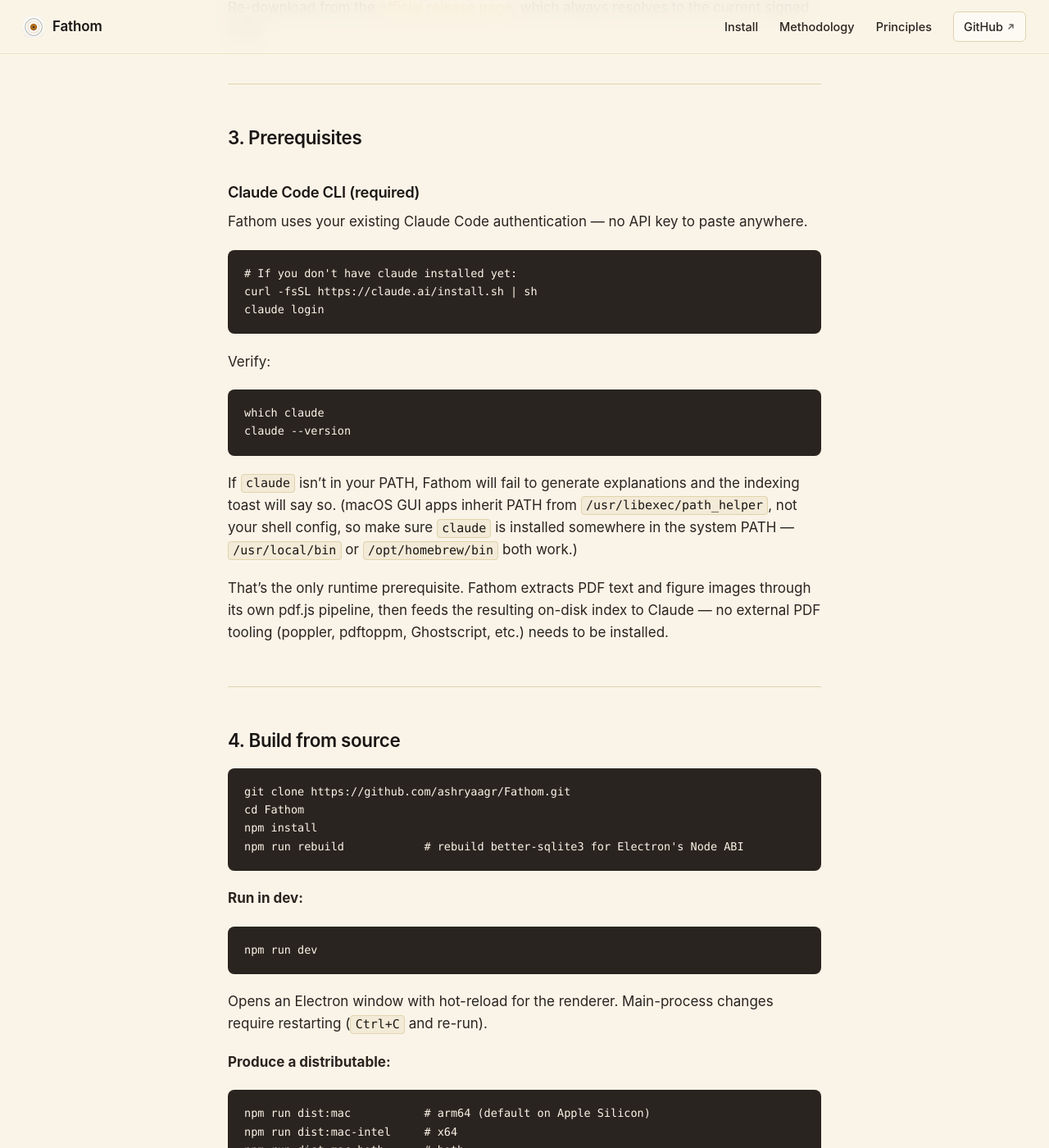
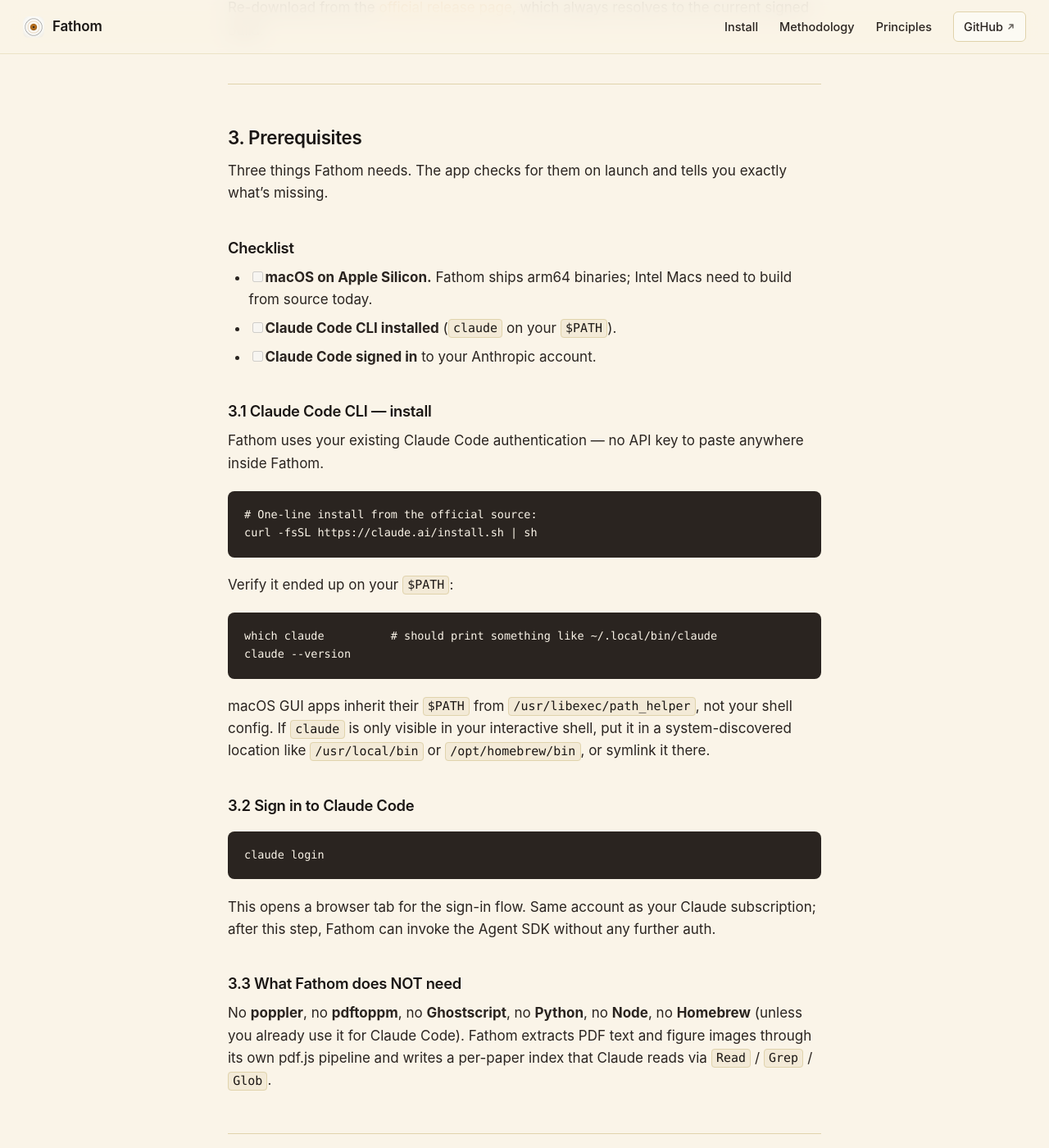
Before and after one commit to ashryaagr/Fathom, a Jekyll site: the page built from docs/INSTALL.md, in a window 1280 px wide and 1400 px high, scrolled down 3982 px. Shown: the whole window at 82% size. Built offline with Jekyll 4.4.1, drawn with Linux system fonts in a browser that asks for light colours; our own code applies the rules of GitHub Pages for plain Markdown files.

Commit message:
v1.0.10: larger header icons; prerequisites section; QA missing-deps scenarios
Header icons scaled up so they read as real controls

Icon buttons 24 → 32 px (h-6→h-8), SVG glyphs 13 → 17 px, gap
between controls 4 → 6 px, title-bar 44 → 48 px, ink colour
darkened slightly for better contrast. The highlighter and
preferences icons were reading as decoration before; now they
land as deliberate controls.

Prerequisites surface, documented and checklistable

README + docs/INSTALL.md gain a proper Prerequisites section —
macOS Apple Silicon, Claude Code CLI installed, Claude Code
signed in. Each step with the exact command to run. Explicitly
calls out what Fathom does NOT need: no poppler, no pdftoppm,
no Ghostscript, no Python, no Node, no Homebrew.

The app already checks the first two on launch
(`checkClaude` + `showClaudeHealthDialog`) and surfaces a
dialog with the specific remedy when anything's missing.

QA skill learns to simulate missing prerequisites

Every release now rehearses the failure paths, not just the
happy path:
- S1. `claude` not on PATH (shadow via `env PATH=/usr/bin:/bin …`)
- S2. `claude` on PATH but not signed in (move `~/.claude` aside
  and restore after)
- S3. macOS TCC denial (point at a PDF in a sandboxed folder)

New prereqs added to the app in the future must land with a
matching S-scenario in `.claude/skills/fathom-qa.md`.

````diff
--- a/docs/INSTALL.md
+++ b/docs/INSTALL.md
@@ -146,33 +146,55 @@
 
 ## 3. Prerequisites
 
-### Claude Code CLI (required)
+Three things Fathom needs. The app checks for them on launch and tells
+you exactly what's missing.
 
-Fathom uses your existing Claude Code authentication — no API key to paste
-anywhere.
+### Checklist
+
+- [ ] **macOS on Apple Silicon.** Fathom ships arm64 binaries; Intel
+  Macs need to build from source today.
+- [ ] **Claude Code CLI installed** (`claude` on your `$PATH`).
+- [ ] **Claude Code signed in** to your Anthropic account.
+
+### 3.1 Claude Code CLI — install
+
+Fathom uses your existing Claude Code authentication — no API key to
+paste anywhere inside Fathom.
 
 ```bash
-# If you don't have claude installed yet:
+# One-line install from the official source:
 curl -fsSL https://claude.ai/install.sh | sh
+```
+
+Verify it ended up on your `$PATH`:
+
+```bash
+which claude          # should print something like ~/.local/bin/claude
+claude --version
+```
+
+macOS GUI apps inherit their `$PATH` from `/usr/libexec/path_helper`,
+not your shell config. If `claude` is only visible in your interactive
+shell, put it in a system-discovered location like `/usr/local/bin` or
+`/opt/homebrew/bin`, or symlink it there.
+
+### 3.2 Sign in to Claude Code
+
+```bash
 claude login
 ```
 
-Verify:
-```bash
-which claude
-claude --version
-```
+This opens a browser tab for the sign-in flow. Same account as your
+Claude subscription; after this step, Fathom can invoke the Agent SDK
+without any further auth.
 
-If `claude` isn't in your PATH, Fathom will fail to generate explanations and
-the indexing toast will say so. (macOS GUI apps inherit PATH from
-`/usr/libexec/path_helper`, not your shell config, so make sure `claude` is
-installed somewhere in the system PATH — `/usr/local/bin` or `/opt/homebrew/bin`
-both work.)
+### 3.3 What Fathom does NOT need
 
-That's the only runtime prerequisite. Fathom extracts PDF text and figure
-images through its own pdf.js pipeline, then feeds the resulting on-disk
-index to Claude — no external PDF tooling (poppler, pdftoppm, Ghostscript,
-etc.) needs to be installed.
+No **poppler**, no **pdftoppm**, no **Ghostscript**, no **Python**, no
+**Node**, no **Homebrew** (unless you already use it for Claude Code).
+Fathom extracts PDF text and figure images through its own pdf.js
+pipeline and writes a per-paper index that Claude reads via `Read` /
+`Grep` / `Glob`.
 
 ---
 
--- a/package.json
+++ b/package.json
@@ -1,6 +1,6 @@
 {
   "name": "fathom",
-  "version": "1.0.9",
+  "version": "1.0.10",
   "description": "A semantic-zoom PDF reader for research papers. Pinch with ⌘ on a passage — a full-screen lens opens with a streaming, grounded explanation from Claude.",
   "homepage": "https://github.com/ashryaagr/Fathom",
   "repository": {
````
Also changed, not shown: src/renderer/App.tsx (+6 -6 lines), .claude/skills/fathom-qa.md, README.md, 1 other file.
